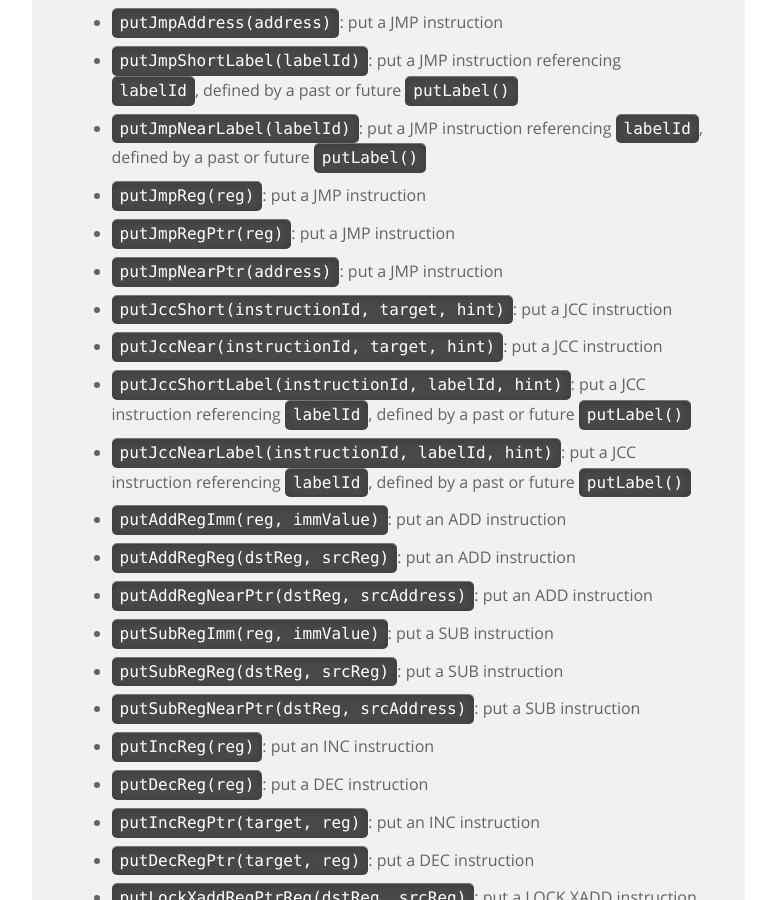
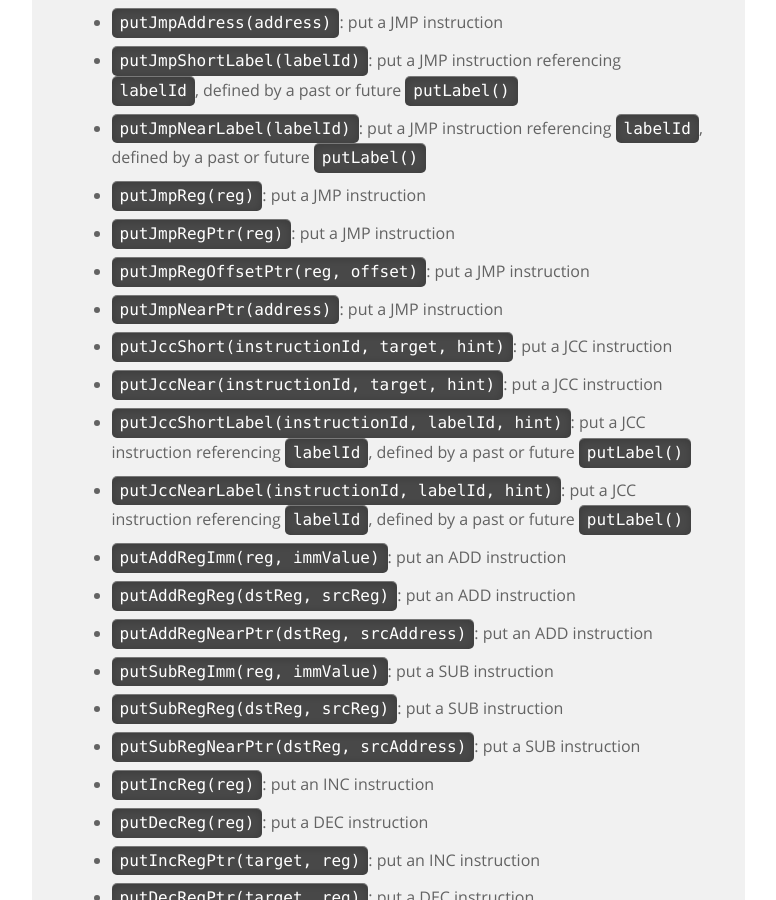
Before and after one commit to frida/frida-website, a Jekyll site: the page built from _docs/javascript-api.md, in a window 1280 px wide and 900 px high, scrolled down 45469 px. Shown: the whole window, without its empty margins (364-1140 px from the left). Built offline with Jekyll 4.4.1, drawn with Linux system fonts in a browser that asks for light colours.

Commit message:
Synchronize the X86Writer docs from the autogenerated output

```diff
--- a/_docs/javascript-api.md
+++ b/_docs/javascript-api.md
@@ -1817,6 +1817,8 @@ var activity = Java.cast(ptr("0x1234"), Activity);
 
 -   `putJmpRegPtr(reg)`: put a JMP instruction
 
+-   `putJmpRegOffsetPtr(reg, offset)`: put a JMP instruction
+
 -   `putJmpNearPtr(address)`: put a JMP instruction
 
 -   `putJccShort(instructionId, target, hint)`: put a JCC instruction
```
